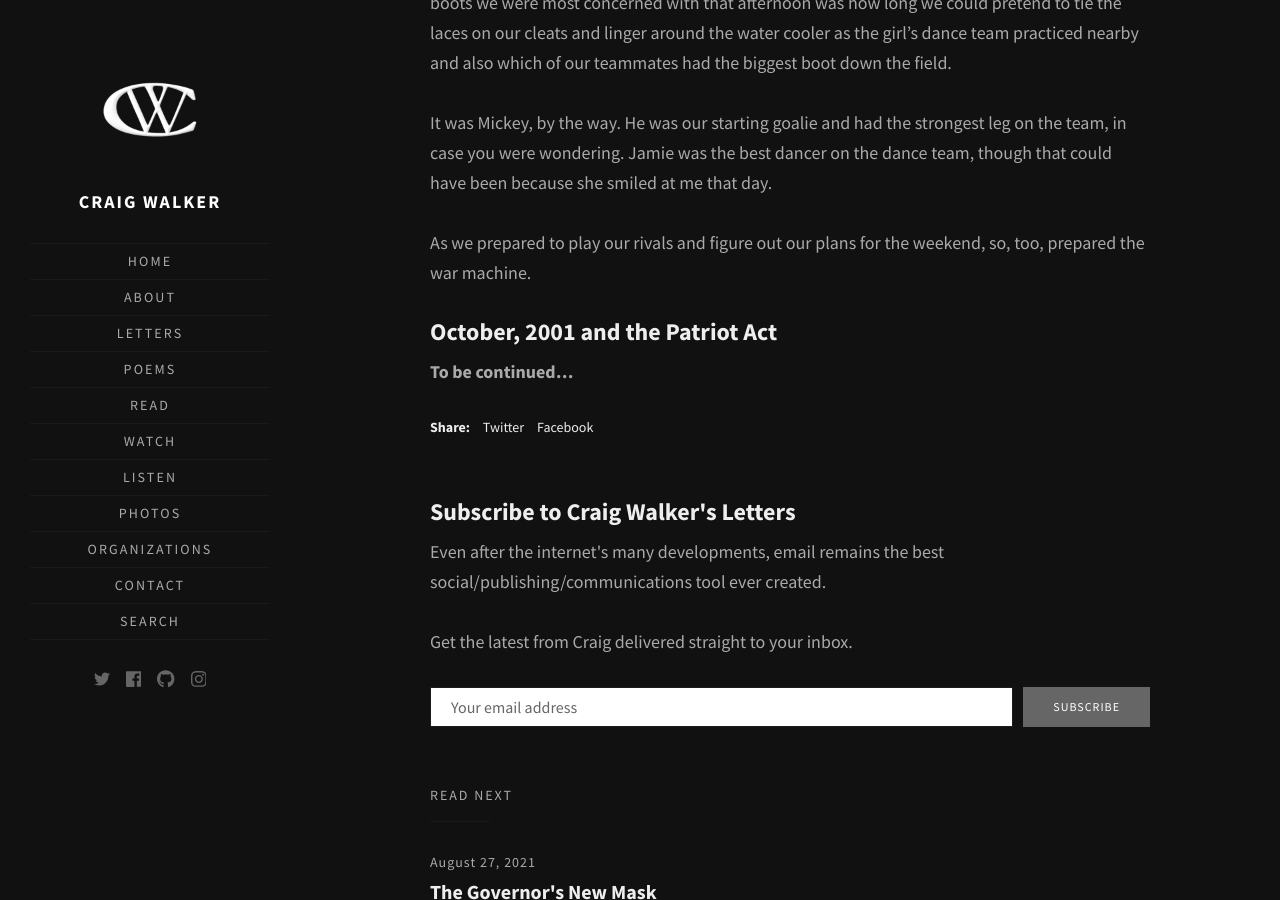
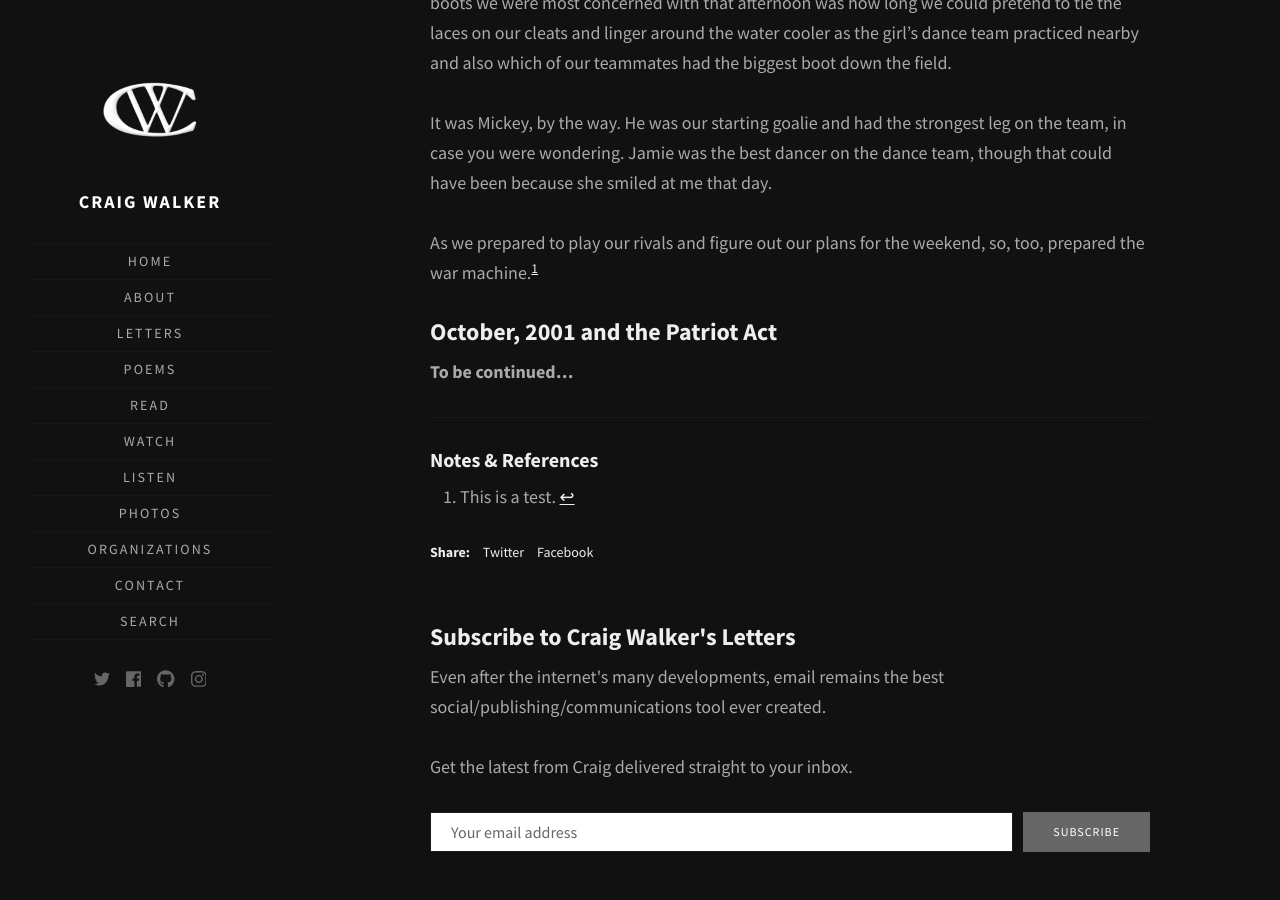
Before and after one commit to walkercraig/walkercraig, a Jekyll site: the page built from _posts/2021/2021-09-13-shock-and-aw-shucks-part-one.md, in a window 1280 px wide and 900 px high, scrolled down 11349 px. Built offline with Jekyll 4.4.1, drawn with Linux system fonts in a browser that asks for light colours; some web fonts are replaced.

Commit message:
Update 2021-09-13-shock-and-aw-shucks-part-one.md

```diff
--- a/_posts/2021/2021-09-13-shock-and-aw-shucks-part-one.md
+++ b/_posts/2021/2021-09-13-shock-and-aw-shucks-part-one.md
@@ -188,8 +188,14 @@ As we ran laps around the soccer field, we had no idea what was happening with t
 
 It was Mickey, by the way. He was our starting goalie and had the strongest leg on the team, in case you were wondering. Jamie was the best dancer on the dance team, though that could have been because she smiled at me that day.
 
-As we prepared to play our rivals and figure out our plans for the weekend, so, too, prepared the war machine.
+As we prepared to play our rivals and figure out our plans for the weekend, so, too, prepared the war machine.[^1]
 
 ## October, 2001 and the Patriot Act
 
 **To be continued...**
+
+---
+
+### Notes & References
+
+[^1]: This is a test.
```
